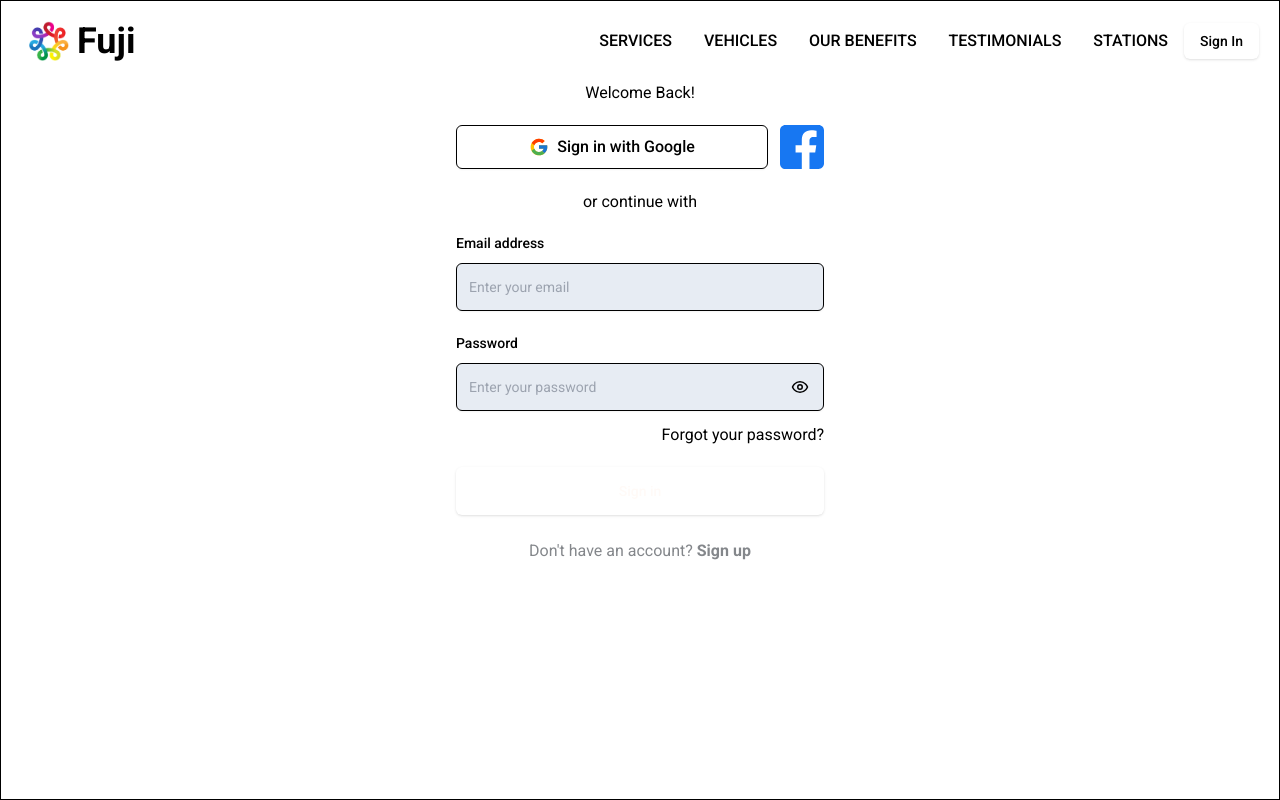
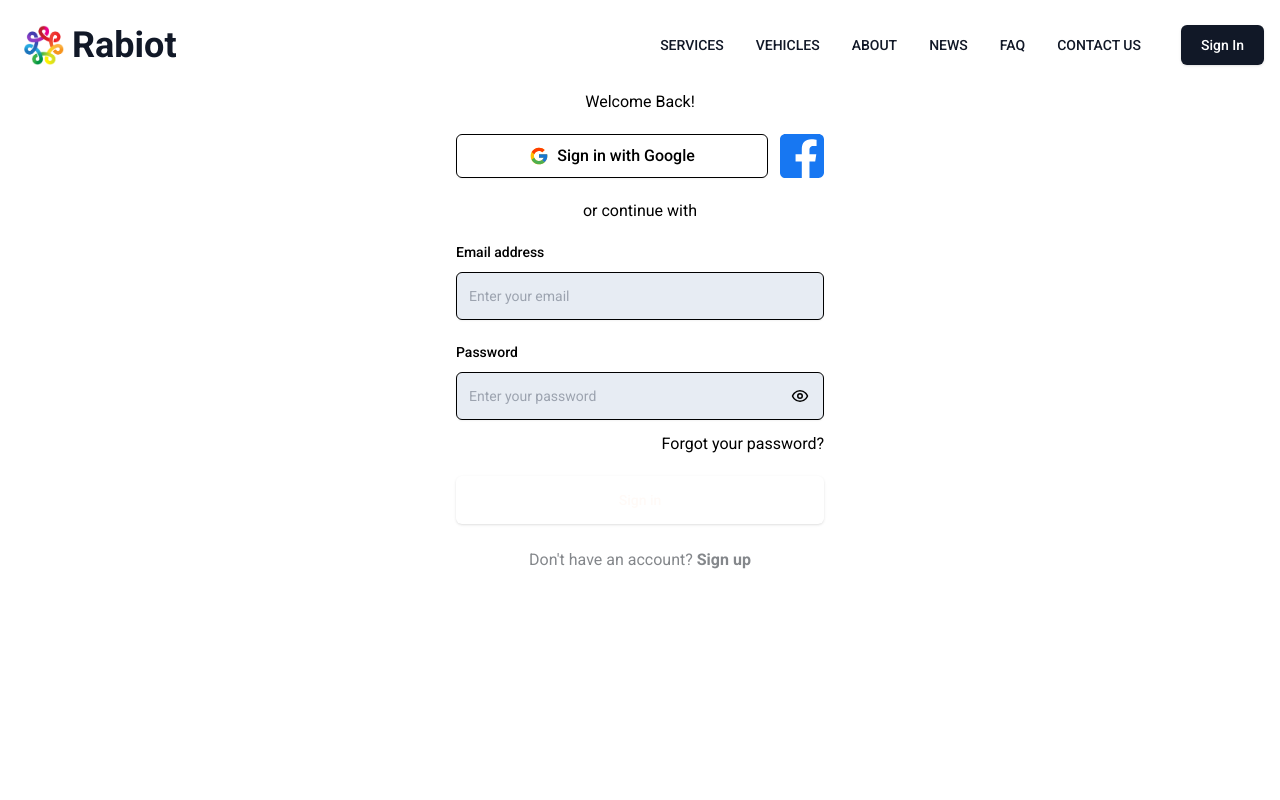
Before and after one commit to PhuocNguyen1703/Car-Rental, a Next.js app: page /sign-in in a window 1280 px wide. Built offline with nearby package versions, Linux system fonts and the light colour scheme.

Commit message:
update UI header

```diff
--- a/app/globals.css
+++ b/app/globals.css
@@ -6,7 +6,6 @@
 body,
 :root {
   height: 100%;
-  font-family: var(--font-roboto);
 
   /* color */
   --brand-color: #111827;
--- a/app/layout.tsx
+++ b/app/layout.tsx
@@ -2,7 +2,6 @@
 import "./globals.css";
 import { dm_sans, poppins, roboto } from "@/utils/fonts";
 import Navbar from "@/components/navbar/Navbar";
-import Footer from "@/components/footer/Footer";
 
 export const metadata: Metadata = {
   title: "Car Rental",
@@ -11,12 +10,15 @@
 
 export default function RootLayout({
   children,
-}: Readonly<{
+}: {
   children: React.ReactNode;
-}>) {
+}) {
   return (
-    <html lang="en" className={`${roboto} ${dm_sans} ${poppins}`}>
-      <body className="w-[1280px] mx-auto border">
+    <html
+      lang="en"
+      className={`${roboto.className} ${dm_sans.variable} ${poppins.variable}`}
+    >
+      <body>
         <Navbar />
         {children}
       </body>
--- a/app/page.tsx
+++ b/app/page.tsx
@@ -1,11 +1,7 @@
 import Banner from "@/components/banner/Banner";
 
 const Home = () => {
-  return (
-    <div>
-      <Banner />
-    </div>
-  );
+  return <div>home page</div>;
 };
 
 export default Home;
--- a/components/navbar/Navbar.tsx
+++ b/components/navbar/Navbar.tsx
@@ -1,28 +1,40 @@
 "use client";
 
-import { navLinks } from "@/lib/constants";
+import {
+  NavigationMenu,
+  NavigationMenuItem,
+  NavigationMenuLink,
+  NavigationMenuList,
+} from "@/components/ui/navigation-menu";
+import { navigationMenuTriggerStyle } from "@/components/ui/navigation-menu";
+
 import Link from "next/link";
 import Logo from "../Logo";
 import UserMenu from "./UserMenu";
+import { navLinks } from "@/lib/constants";
 
 const Navbar = () => {
   return (
-    <header className="sticky flex items-center top-0 inset-x-0 z-30">
-      <div className="flex justify-between items-center w-full h-[80px] px-5">
+    <header className="sticky flex items-center top-0 inset-x-0 w-full h-[90px] z-50">
+      <div className="flex justify-between items-center w-full h-full px-4">
         <Link href="/" className="flex items-center gap-2 ml-2">
           <Logo width={40} height={40} />
-          <p className="text-4xl font-bold select-none">Fuji</p>
+          <p className="text-brand text-4xl font-bold select-none">Rabiot</p>
         </Link>
-        <div className="flex items-center">
-          {navLinks.map((link) => (
-            <Link
-              key={link.label}
-              href={link.url}
-              className="font-medium mx-4 hover:text-blue-800"
-            >
-              {link.label}
-            </Link>
-          ))}
+        <div className="flex items-center h-full">
+          <NavigationMenu>
+            <NavigationMenuList>
+              {navLinks.map((el) => (
+                <NavigationMenuItem key={el.title}>
+                  <Link href={el.href} legacyBehavior passHref>
+                    <NavigationMenuLink className="text-sm font-medium text-brand  px-2 py-1 ml-3 ">
+                      {el.title}
+                    </NavigationMenuLink>
+                  </Link>
+                </NavigationMenuItem>
+              ))}
+            </NavigationMenuList>
+          </NavigationMenu>
           <UserMenu />
         </div>
       </div>
--- a/components/navbar/UserMenu.tsx
+++ b/components/navbar/UserMenu.tsx
@@ -16,34 +16,15 @@
 const UserMenu = () => {
   const user = false;
 
+  if (user) return;
+
   return (
-    <div>
-      {user ? (
-        <DropdownMenu>
-          <DropdownMenuTrigger className="flex items-center gap-2 p-1 pl-3 outline outline-1 outline-gray-400 rounded-full">
-            <Menu size={16} />
-            <Avatar className="w-8 h-8">
-              <AvatarImage src="https://github.com/shadcn.png" alt="@shadcn" />
-              <AvatarFallback>CN</AvatarFallback>
-            </Avatar>
-          </DropdownMenuTrigger>
-          <DropdownMenuContent className="w-56 mr-10 bg-white z-10">
-            <DropdownMenuItem>Help Center</DropdownMenuItem>
-            <DropdownMenuSeparator className="bg-gray-400 mx-1" />
-            <DropdownMenuGroup>
-              <DropdownMenuItem>Sign up</DropdownMenuItem>
-              <DropdownMenuItem>Log in</DropdownMenuItem>
-            </DropdownMenuGroup>
-          </DropdownMenuContent>
-        </DropdownMenu>
-      ) : (
-        <Button className="bg-gradient-to-r from-blue-600 to-blue-700 hover:from-blue-700 hover:to-blue-800">
-          <Link href="/sign-in" className="text-white">
-            Sign In
-          </Link>
-        </Button>
-      )}
-    </div>
+    <Button
+      className="h-10 ml-8 px-5 text-lighter-txt text-sm font-medium bg-brand"
+      asChild
+    >
+      <Link href="/sign-in">Sign In</Link>
+    </Button>
   );
 };
 
--- /dev/null
+++ b/components/ui/navigation-menu.tsx
@@ -0,0 +1,128 @@
+import * as React from "react"
+import { ChevronDownIcon } from "@radix-ui/react-icons"
+import * as NavigationMenuPrimitive from "@radix-ui/react-navigation-menu"
+import { cva } from "class-variance-authority"
+
+import { cn } from "@/lib/utils"
+
+const NavigationMenu = React.forwardRef<
+  React.ElementRef<typeof NavigationMenuPrimitive.Root>,
+  React.ComponentPropsWithoutRef<typeof NavigationMenuPrimitive.Root>
+>(({ className, children, ...props }, ref) => (
+  <NavigationMenuPrimitive.Root
+    ref={ref}
+    className={cn(
+      "relative z-10 flex max-w-max flex-1 items-center justify-center",
+      className
+    )}
+    {...props}
+  >
+    {children}
+    <NavigationMenuViewport />
+  </NavigationMenuPrimitive.Root>
+))
+NavigationMenu.displayName = NavigationMenuPrimitive.Root.displayName
+
+const NavigationMenuList = React.forwardRef<
+  React.ElementRef<typeof NavigationMenuPrimitive.List>,
+  React.ComponentPropsWithoutRef<typeof NavigationMenuPrimitive.List>
+>(({ className, ...props }, ref) => (
+  <NavigationMenuPrimitive.List
+    ref={ref}
+    className={cn(
+      "group flex flex-1 list-none items-center justify-center space-x-1",
+      className
+    )}
+    {...props}
+  />
+))
+NavigationMenuList.displayName = NavigationMenuPrimitive.List.displayName
+
+const NavigationMenuItem = NavigationMenuPrimitive.Item
+
+const navigationMenuTriggerStyle = cva(
+  "group inline-flex h-9 w-max items-center justify-center rounded-md bg-white px-4 py-2 text-sm font-medium transition-colors hover:bg-neutral-100 hover:text-neutral-900 focus:bg-neutral-100 focus:text-neutral-900 focus:outline-none disabled:pointer-events-none disabled:opacity-50 data-[active]:bg-neutral-100/50 data-[state=open]:bg-neutral-100/50 dark:bg-neutral-950 dark:hover:bg-neutral-800 dark:hover:text-neutral-50 dark:focus:bg-neutral-800 dark:focus:text-neutral-50 dark:data-[active]:bg-neutral-800/50 dark:data-[state=open]:bg-neutral-800/50"
+)
+
+const NavigationMenuTrigger = React.forwardRef<
+  React.ElementRef<typeof NavigationMenuPrimitive.Trigger>,
+  React.ComponentPropsWithoutRef<typeof NavigationMenuPrimitive.Trigger>
+>(({ className, children, ...props }, ref) => (
+  <NavigationMenuPrimitive.Trigger
+    ref={ref}
+    className={cn(navigationMenuTriggerStyle(), "group", className)}
+    {...props}
+  >
+    {children}{""}
+    <ChevronDownIcon
+      className="relative top-[1px] ml-1 h-3 w-3 transition duration-300 group-data-[state=open]:rotate-180"
+      aria-hidden="true"
+    />
+  </NavigationMenuPrimitive.Trigger>
+))
+NavigationMenuTrigger.displayName = NavigationMenuPrimitive.Trigger.displayName
+
+const NavigationMenuContent = React.forwardRef<
+  React.ElementRef<typeof NavigationMenuPrimitive.Content>,
+  React.ComponentPropsWithoutRef<typeof NavigationMenuPrimitive.Content>
+>(({ className, ...props }, ref) => (
+  <NavigationMenuPrimitive.Content
+    ref={ref}
+    className={cn(
+      "left-0 top-0 w-full data-[motion^=from-]:animate-in data-[motion^=to-]:animate-out data-[motion^=from-]:fade-in data-[motion^=to-]:fade-out data-[motion=from-end]:slide-in-from-right-52 data-[motion=from-start]:slide-in-from-left-52 data-[motion=to-end]:slide-out-to-right-52 data-[motion=to-start]:slide-out-to-left-52 md:absolute md:w-auto",
+      className
+    )}
+    {...props}
+  />
+))
+NavigationMenuContent.displayName = NavigationMenuPrimitive.Content.displayName
+
+const NavigationMenuLink = NavigationMenuPrimitive.Link
+
+const NavigationMenuViewport = React.forwardRef<
+  React.ElementRef<typeof NavigationMenuPrimitive.Viewport>,
+  React.ComponentPropsWithoutRef<typeof NavigationMenuPrimitive.Viewport>
+>(({ className, ...props }, ref) => (
+  <div className={cn("absolute left-0 top-full flex justify-center")}>
+    <NavigationMenuPrimitive.Viewport
+      className={cn(
+        "origin-top-center relative mt-1.5 h-[var(--radix-navigation-menu-viewport-height)] w-full overflow-hidden rounded-md border border-neutral-200 bg-white text-neutral-950 shadow data-[state=open]:animate-in data-[state=closed]:animate-out data-[state=closed]:zoom-out-95 data-[state=open]:zoom-in-90 md:w-[var(--radix-navigation-menu-viewport-width)] dark:border-neutral-800 dark:bg-neutral-950 dark:text-neutral-50",
+        className
+      )}
+      ref={ref}
+      {...props}
+    />
+  </div>
+))
+NavigationMenuViewport.displayName =
+  NavigationMenuPrimitive.Viewport.displayName
+
+const NavigationMenuIndicator = React.forwardRef<
+  React.ElementRef<typeof NavigationMenuPrimitive.Indicator>,
+  React.ComponentPropsWithoutRef<typeof NavigationMenuPrimitive.Indicator>
+>(({ className, ...props }, ref) => (
+  <NavigationMenuPrimitive.Indicator
+    ref={ref}
+    className={cn(
+      "top-full z-[1] flex h-1.5 items-end justify-center overflow-hidden data-[state=visible]:animate-in data-[state=hidden]:animate-out data-[state=hidden]:fade-out data-[state=visible]:fade-in",
+      className
+    )}
+    {...props}
+  >
+    <div className="relative top-[60%] h-2 w-2 rotate-45 rounded-tl-sm bg-neutral-200 shadow-md dark:bg-neutral-800" />
+  </NavigationMenuPrimitive.Indicator>
+))
+NavigationMenuIndicator.displayName =
+  NavigationMenuPrimitive.Indicator.displayName
+
+export {
+  navigationMenuTriggerStyle,
+  NavigationMenu,
+  NavigationMenuList,
+  NavigationMenuItem,
+  NavigationMenuContent,
+  NavigationMenuTrigger,
+  NavigationMenuLink,
+  NavigationMenuIndicator,
+  NavigationMenuViewport,
+}
--- a/lib/constants.tsx
+++ b/lib/constants.tsx
@@ -1,9 +1,10 @@
 export const navLinks = [
-  { label: "SERVICES", url: "/" },
-  { label: "VEHICLES", url: "/" },
-  { label: "OUR BENEFITS", url: "/" },
-  { label: "TESTIMONIALS", url: "/" },
-  { label: "STATIONS", url: "/" },
+  { title: "SERVICES", href: "/services" },
+  { title: "VEHICLES", href: "/vehicles" },
+  { title: "ABOUT", href: "/about" },
+  { title: "NEWS", href: "/news" },
+  { title: "FAQ", href: "/faq" },
+  { title: "CONTACT US", href: "/" },
 ];
 
 export const footerLinks = [
--- a/package.json
+++ b/package.json
@@ -15,6 +15,7 @@
     "@radix-ui/react-dropdown-menu": "^2.0.6",
     "@radix-ui/react-icons": "^1.3.0",
     "@radix-ui/react-label": "^2.0.2",
+    "@radix-ui/react-navigation-menu": "^1.2.0",
     "@radix-ui/react-popover": "^1.0.7",
     "@radix-ui/react-slot": "^1.0.2",
     "class-variance-authority": "^0.7.0",
--- a/utils/fonts.ts
+++ b/utils/fonts.ts
@@ -1,26 +1,24 @@
 import { DM_Sans, Poppins, Roboto } from "next/font/google";
 
-const roboto_init = Roboto({
+const roboto = Roboto({
   subsets: ["latin"],
   weight: ["400", "500", "700"],
   display: "swap",
   variable: "--font-roboto",
 });
 
-const dm_sans_init = DM_Sans({
+const dm_sans = DM_Sans({
   subsets: ["latin"],
   weight: ["400", "500", "700"],
   display: "swap",
   variable: "--font-dm_sans",
 });
 
-const poppins_init = Poppins({
+const poppins = Poppins({
   subsets: ["latin"],
   weight: ["400", "500", "700"],
   display: "swap",
   variable: "--font-poppins",
 });
 
-export const roboto = roboto_init.variable;
-export const dm_sans = dm_sans_init.variable;
-export const poppins = poppins_init.variable;
+export { roboto, dm_sans, poppins };
```
Also changed, not shown: public/images/banner.webp (added), 1 other file (tests, documents, lock files or other folders).
